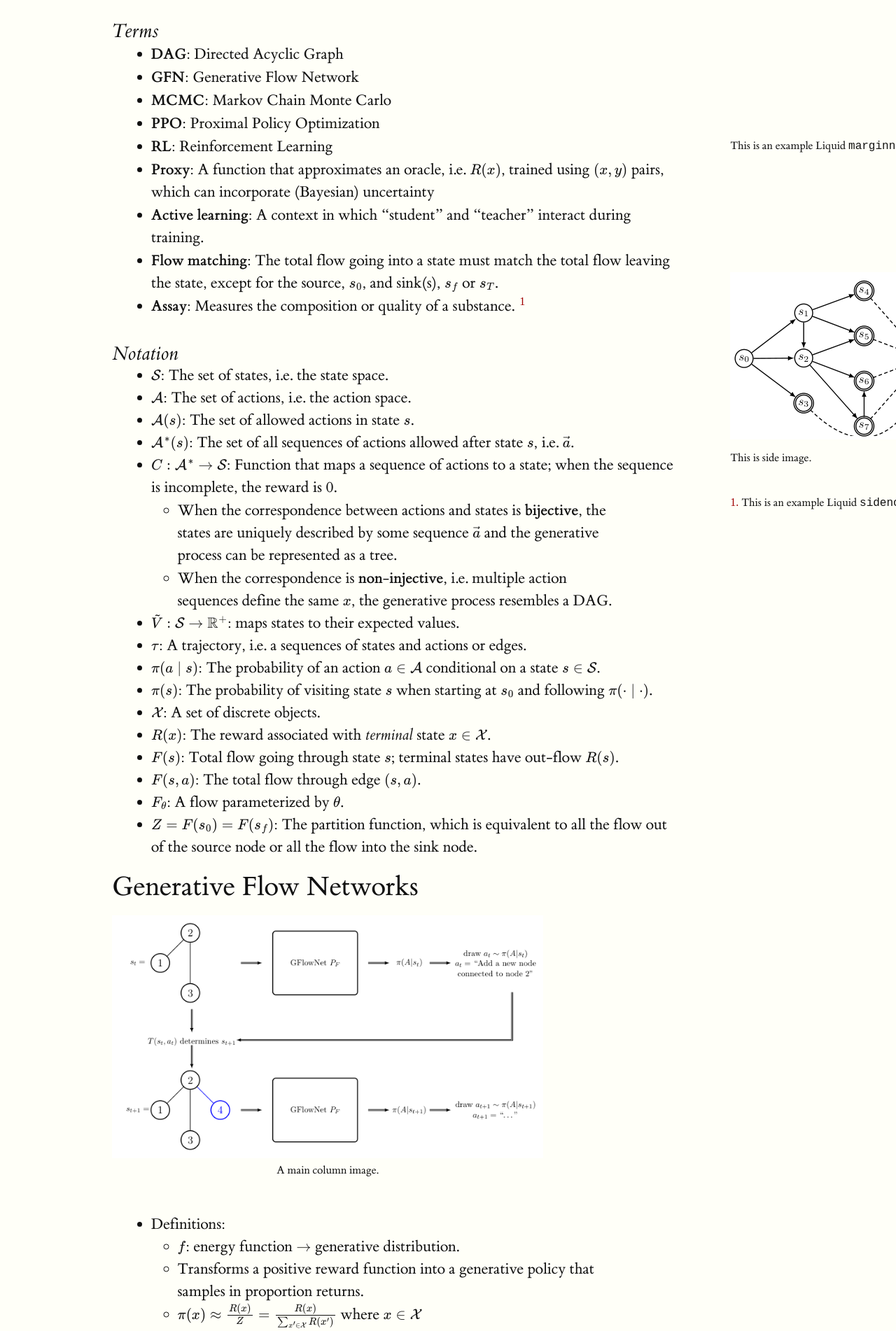
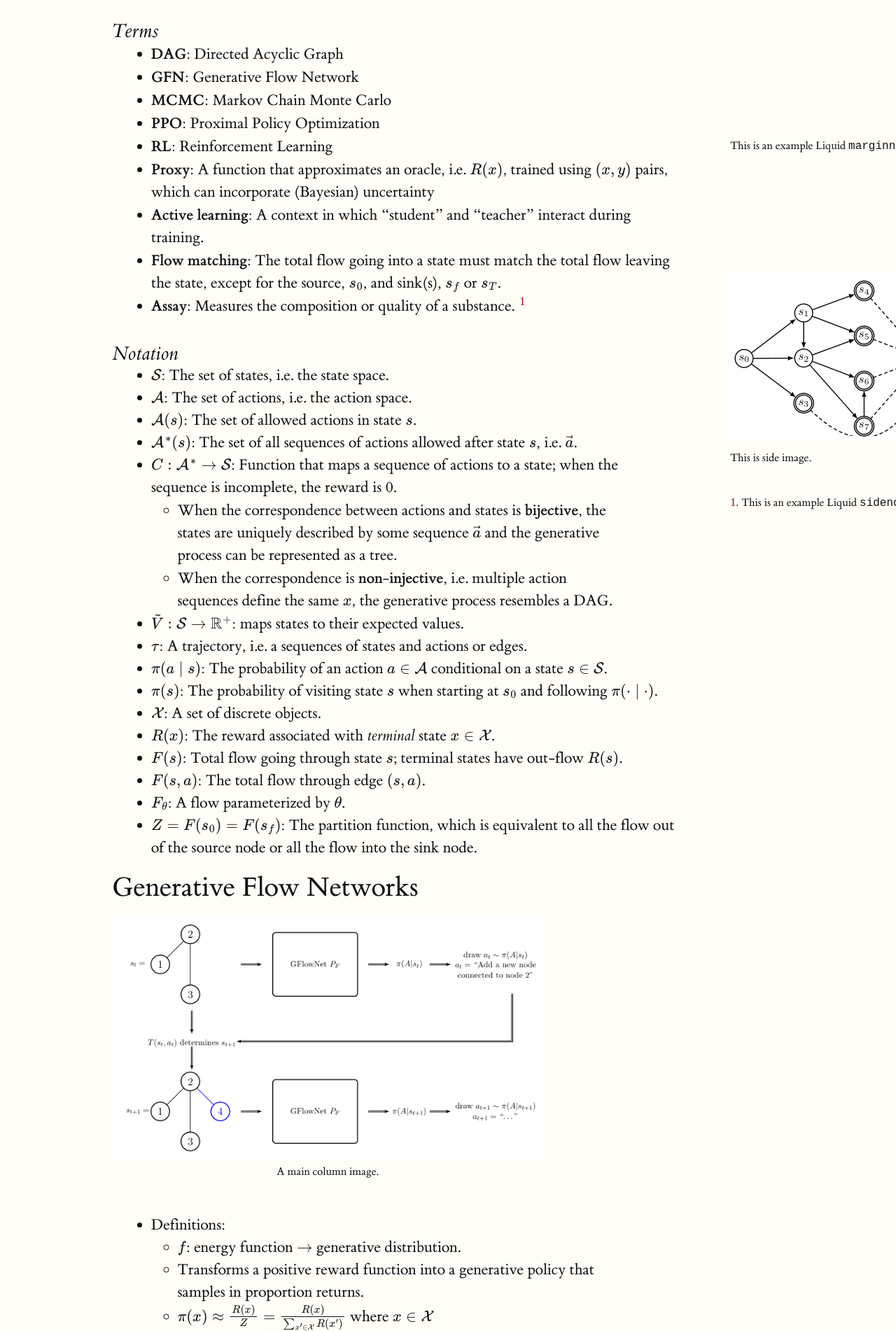
Before and after one commit to danjenson/et, a Jekyll site: the page built from notes.md, in a window 1280 px wide. Shown: the part 371-2273 px from the top of the page at 70% size. Built offline with Jekyll 4.4.1, drawn with Linux system fonts in a browser that asks for light colours; some web fonts are replaced.

Commit message:
tweaking mathjax font size in tex aligned envs

```diff
--- a/assets/css/main.scss
+++ b/assets/css/main.scss
@@ -213,6 +213,7 @@
 }
 
 .MathJax,
+.MJX-TEX,
 p,
 pre,
 ol,
--- a/docs/assets/css/main.css
+++ b/docs/assets/css/main.css
@@ -180,7 +180,7 @@
 
 p .subtitle { font-style: italic; margin-top: 2.1777777777777778rem; margin-bottom: 2.1777777777777778rem; font-size: 1.8rem; display: block; line-height: 1.08888888888889; }
 
-.MathJax, p, pre, ol, ul { font-size: 1.4rem; max-width: 70%; }
+.MathJax, .MJX-TEX, p, pre, ol, ul { font-size: 1.4rem; max-width: 70%; }
 
 p { padding-top: 1%; padding-bottom: 1%; }
 
--- a/docs/feed.xml
+++ b/docs/feed.xml
@@ -1,4 +1,4 @@
-<?xml version="1.0" encoding="utf-8"?><feed xmlns="http://www.w3.org/2005/Atom" ><generator uri="https://jekyllrb.com/" version="4.2.2">Jekyll</generator><link href="https://danjenson.github.io/et/feed.xml" rel="self" type="application/atom+xml" /><link href="https://danjenson.github.io/et/" rel="alternate" type="text/html" /><updated>2022-09-20T19:50:22-07:00</updated><id>https://danjenson.github.io/et/feed.xml</id><title type="html">Edward Tufte Jekyll Theme</title><subtitle>This is a sample Edward Tufte Jekyll Theme.</subtitle><author><name>Daniel Jenson</name></author><entry><title type="html">Welcome to Jekyll!</title><link href="https://danjenson.github.io/et/jekyll/update/2022/09/13/Hello-World.html" rel="alternate" type="text/html" title="Welcome to Jekyll!" /><published>2022-09-13T15:50:54-07:00</published><updated>2022-09-13T15:50:54-07:00</updated><id>https://danjenson.github.io/et/jekyll/update/2022/09/13/Hello-World</id><content type="html" xml:base="https://danjenson.github.io/et/jekyll/update/2022/09/13/Hello-World.html"><![CDATA[<p>You’ll find this post in your <code class="language-plaintext highlighter-rouge">_posts</code> directory. Go ahead and edit it and re-build the site to see your changes. You can rebuild the site in many different ways, but the most common way is to run <code class="language-plaintext highlighter-rouge">jekyll serve</code>, which launches a web server and auto-regenerates your site when a file is updated.</p>
+<?xml version="1.0" encoding="utf-8"?><feed xmlns="http://www.w3.org/2005/Atom" ><generator uri="https://jekyllrb.com/" version="4.2.2">Jekyll</generator><link href="https://danjenson.github.io/et/feed.xml" rel="self" type="application/atom+xml" /><link href="https://danjenson.github.io/et/" rel="alternate" type="text/html" /><updated>2022-09-22T11:34:39-07:00</updated><id>https://danjenson.github.io/et/feed.xml</id><title type="html">Edward Tufte Jekyll Theme</title><subtitle>This is a sample Edward Tufte Jekyll Theme.</subtitle><author><name>Daniel Jenson</name></author><entry><title type="html">Welcome to Jekyll!</title><link href="https://danjenson.github.io/et/jekyll/update/2022/09/13/Hello-World.html" rel="alternate" type="text/html" title="Welcome to Jekyll!" /><published>2022-09-13T15:50:54-07:00</published><updated>2022-09-13T15:50:54-07:00</updated><id>https://danjenson.github.io/et/jekyll/update/2022/09/13/Hello-World</id><content type="html" xml:base="https://danjenson.github.io/et/jekyll/update/2022/09/13/Hello-World.html"><![CDATA[<p>You’ll find this post in your <code class="language-plaintext highlighter-rouge">_posts</code> directory. Go ahead and edit it and re-build the site to see your changes. You can rebuild the site in many different ways, but the most common way is to run <code class="language-plaintext highlighter-rouge">jekyll serve</code>, which launches a web server and auto-regenerates your site when a file is updated.</p>
 
 <p>Jekyll requires blog post files to be named according to the following format:</p>
 
```
Also changed, not shown: 1 other file.
